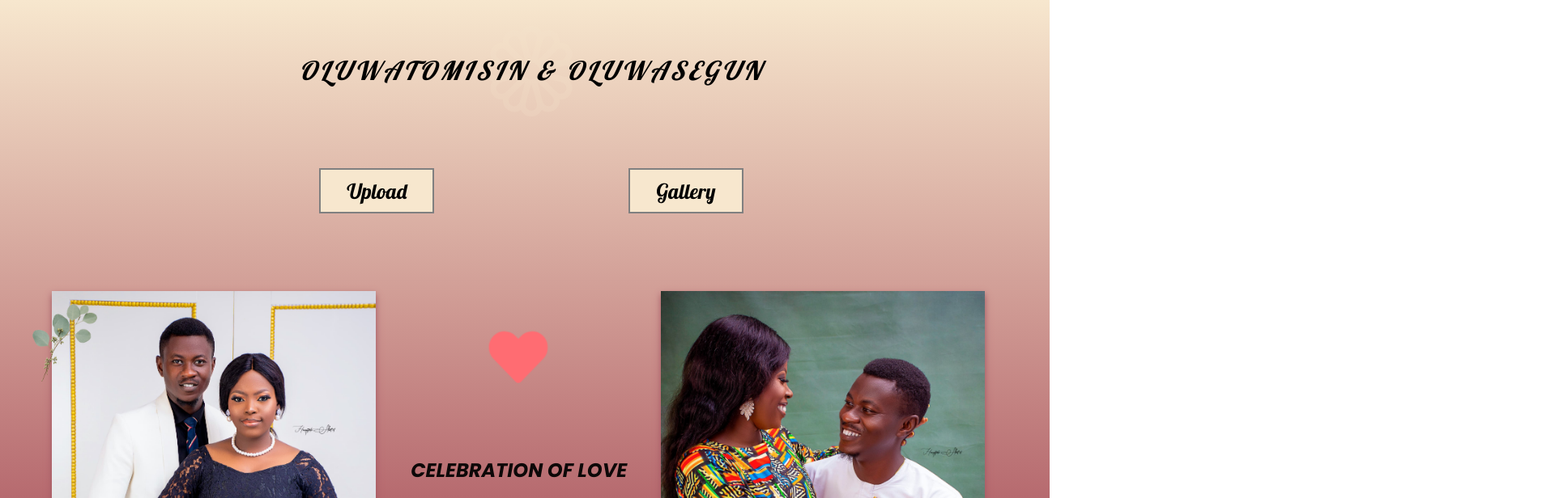
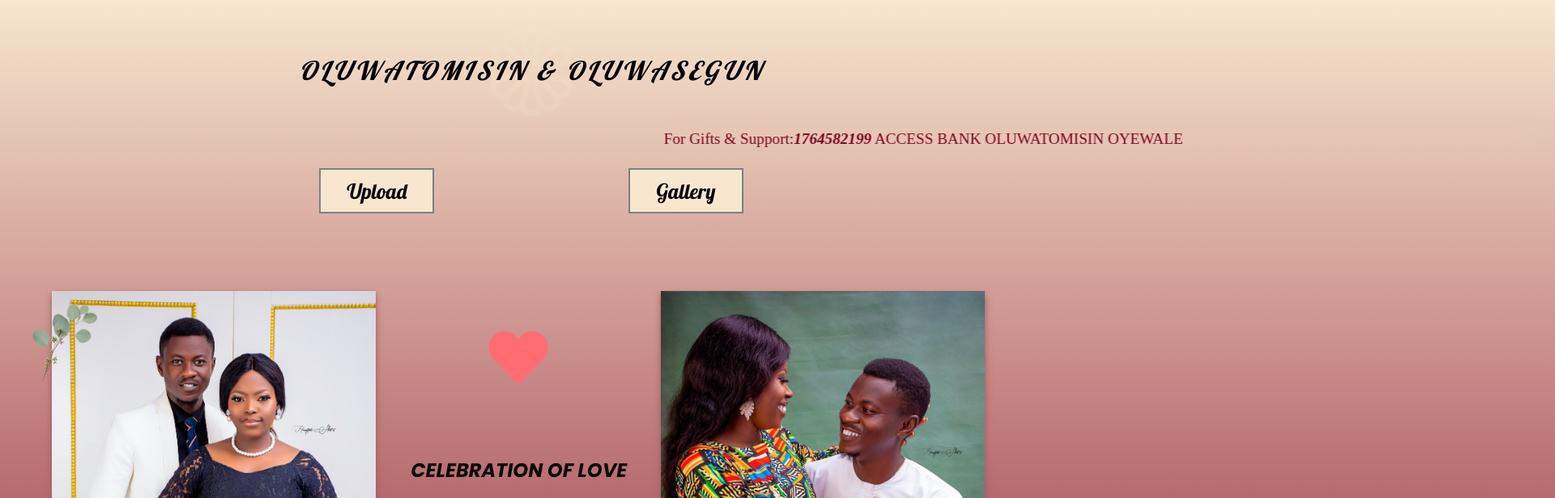
Before and after one commit to sageDeveloper12/seguntomi2024, a React (Vite) app: page / in a window 1280 px wide. Shown: the top 616 px of the page at 81% size, 1920 px wide, since content can reach past the window. Built offline with nearby package versions, Linux system fonts and the light colour scheme.

Commit message:
headline added

```diff
--- a/src/App.css
+++ b/src/App.css
@@ -26,6 +26,10 @@ button{
 
 button:hover{
   background-color: #F7E7CE;
+}
+
+button:active {
+  background-color: #4b4b00;
 }
 .title {
   position: relative;
@@ -142,6 +146,25 @@ h3{
   font-family: 'Lobster', sans-serif;
 
 }
+
+.headline__container {
+  width: 100vw;
+  white-space: nowrap;
+  background-color: transparent;
+  backdrop-filter: blur(20px);
+  color: #fff;
+  box-sizing: border-box;
+  position: absolute;
+}
+
+.headline {
+  display: inline-block;
+  white-space: nowrap;
+  font-size: 1.2rem;
+  color:#800020;
+
+}
+
 
 /* =====================Home========================== */
 
--- a/src/components/Header.jsx
+++ b/src/components/Header.jsx
@@ -52,6 +52,22 @@ const navVariant2 = {
   }
 }
 
+/* const scrollVariants = {
+   hidden: {
+     x : '100vw'
+   },
+
+   visible :{
+    x : "-2000vw",
+    transition:{
+      duration:{duration: 10, ease: "linear", repeat: Infinity}
+     }
+   },
+
+
+
+}
+ */
 const Header = () => {
   return (
     <div className="header__container">
@@ -64,6 +80,13 @@ const Header = () => {
           animate = 'visible'
           >OLUWATOMISIN & OLUWASEGUN</motion.h1>
         </div>
+        <motion.div className="headline__container"
+         initial={{x:"100vw"}}
+         animate ={{x:"-100vw"}}
+         transition={{ duration: 30, ease: "linear", repeat: Infinity }}
+        >
+          <p className='headline'>For Gifts & Support:<em>1764582199</em> ACCESS BANK OLUWATOMISIN OYEWALE</p>
+        </motion.div>
         <div className="nav__container">
         <ul>
           <motion.li
```
